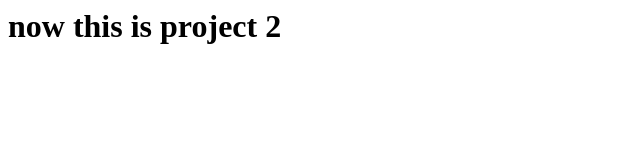
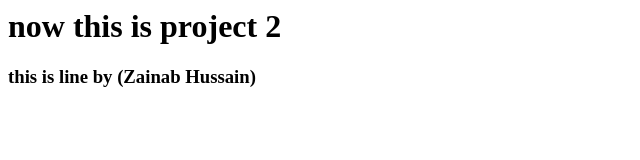
Before and after one commit to aamir-naseem88/demo-project2, a plain HTML site: page index.html in a window 1280 px wide. Shown: the whole page, without its empty margins (0-640 px from the left). Drawn offline with Linux system fonts and the light colour scheme.

Commit message:
data changed by Zainab Hussain

```diff
--- a/index.html
+++ b/index.html
@@ -1 +1,2 @@
 <h1>now this is project 2</h1>
+<h3>this is line by (Zainab Hussain)</h3>
```
